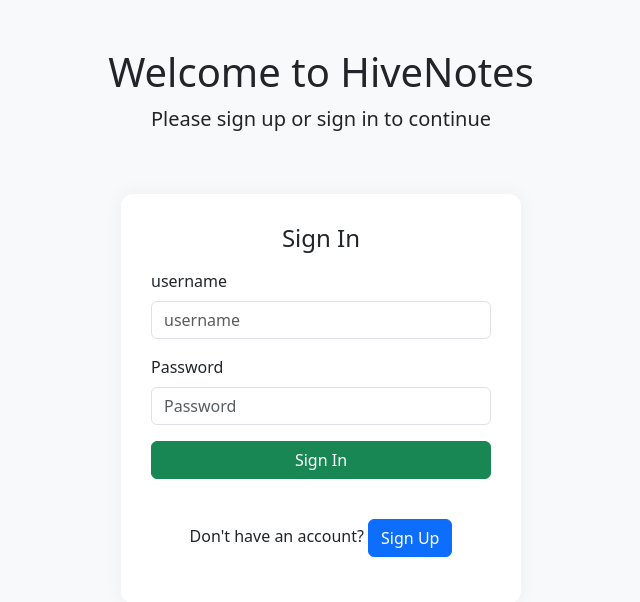
After one commit to adit004/Hive-notes, a Django app: page /login in a window 1280 px wide. The commit adds this page. Shown: the top 602 px of the page, without its empty margins (319-959 px from the left). Run offline with Django 5.2, Linux system fonts and the light colour scheme; some libraries are stand-ins or nearby versions.

Commit message:
june13/21

```diff
--- a/hivenotes_app/urls.py
+++ b/hivenotes_app/urls.py
@@ -1,7 +1,10 @@
 from django.urls import path
 
-from hivenotes_app import views
+from hivenotes_app import views, reader_views
 
 urlpatterns = [
     path('',views.home,name="home"),
+    path('login',views.login,name="login"),
+    #reader
+    path('reader_registor',reader_views.reader_registor,name="reader_registor")
 ]
--- a/hivenotes_app/views.py
+++ b/hivenotes_app/views.py
@@ -1,5 +1,28 @@
-from django.shortcuts import render
+from django.contrib import messages
+from django.contrib.auth import authenticate
+from django.shortcuts import render, redirect
+
+from hivenotes_app.forms import LoginRegister, ReaderRegister
+
 
 # Create your views here.
 def home(request):
-    return render(request,"home.html")
+    return render(request,"home.html",)
+
+
+def login(request):
+    if request.method == 'POST':
+        username = request.POST.get('user')
+        password = request.POST.get('password')
+        user = authenticate(request,username=username,password=password)
+        if user is not None:
+            login(request,user)
+            if user.is_staff:
+                return redirect('/')
+            elif user.is_reader:
+                return redirect('/')
+            elif user.is_manager:
+                return redirect('/')
+        else:
+            messages.info(request,"invalid username or password")
+    return render(request,"signin.html")
--- /dev/null
+++ b/templates/base.html
@@ -0,0 +1,38 @@
+<!DOCTYPE html>
+{%load crispy_forms_tags %}
+<html lang="en">
+<head>
+  <meta charset="UTF-8">
+  <meta name="viewport" content="width=device-width, initial-scale=1">
+  <title>Landing Page - Sign Up / Sign In</title>
+  <link href="https://cdn.jsdelivr.net/npm/bootstrap@5.3.3/dist/css/bootstrap.min.css" rel="stylesheet">
+  <style>
+    body {
+      background: #f8f9fa;
+    }
+    .form-section {
+      max-width: 400px;
+      margin: auto;
+      margin-top: 60px;
+      padding: 30px;
+      background-color: #fff;
+      border-radius: 12px;
+      box-shadow: 0 0 20px rgba(0, 0, 0, 0.05);
+    }
+    .toggle-link {
+      cursor: pointer;
+      color: #0d6efd;
+      text-decoration: underline;
+    }
+  </style>
+</head>
+<body>
+
+<div class="container text-center mt-5">
+  <h1>Welcome to HiveNotes</h1>
+  <p class="lead">Please sign up or sign in to continue</p>
+</div>
+{% block content %}
+{% endblock %}
+</body>
+</html>
--- /dev/null
+++ b/templates/signin.html
@@ -0,0 +1,30 @@
+{% extends 'base.html' %}
+{%load crispy_forms_tags %}
+{% block content %}
+<div id="signin-form" class="form-section ">
+
+    <h4 class="mb-3 text-center">Sign In</h4>
+  <form method="post">
+    {% csrf_token%}
+    <div class="mb-3">
+      <label class="form-label">username</label>
+      <input type="text" class="form-control" id="user" placeholder="username">
+    </div>
+    <div class="mb-3">
+      <label class="form-label">Password</label>
+      <input type="password" class="form-control" id="password" placeholder="Password">
+    </div>
+    <button type="submit" class="btn btn-success w-100">Sign In</button>
+    &nbsp;
+    {% for message in messages %}
+                <div class="alert alert-danger" role="alert">
+                {{message}}
+                </div>
+    {% endfor %}
+    <p class="mt-3 text-center">Don't have an account?
+<!--      <span class="toggle-link" onclick="toggleForms()">Sign Up</span>-->
+      <a href="{% url 'reader_registor' %}" class="btn btn-primary" >Sign Up</a>
+    </p>
+  </form>
+</div>
+{% endblock %}
```
Also changed, not shown: hivenotes_app/forms.py (added, +26 -0 lines), hivenotes_app/reader_views.py (added, +22 -0 lines), templates/home.html (+10 -9 lines), templates/reader/registor.html (added, +20 -0 lines), db.sqlite3.
